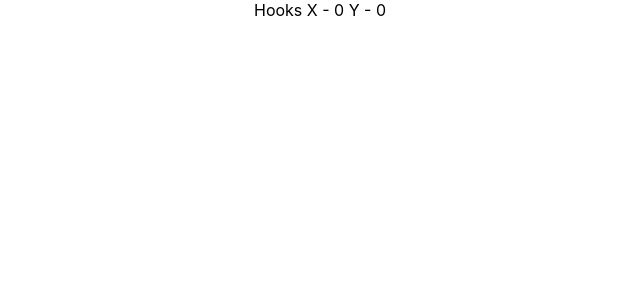
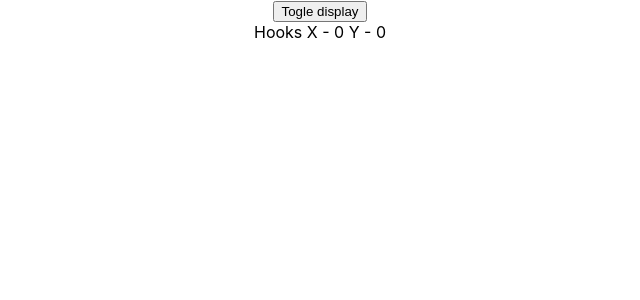
Before and after one commit to Filipe-vilela-felix/tutorial-react, a React (Create React App) app in the folder hello-world/: page / in a window 1280 px wide. Shown: the top 300 px of the page, without its empty margins (320-960 px from the left). Built offline with nearby package versions, Linux system fonts and the light colour scheme.

Commit message:
Hooks - useEffect with cleanup

```diff
--- a/hello-world/src/App.js
+++ b/hello-world/src/App.js
@@ -1,12 +1,14 @@
 import './App.css';
 import ClassMouse from './components/ClassMouse';
 import HookMouse from './components/HookMouse';
+import MouseCountainer from './components/MouseCountainer';
 
 function App() {
   return (
     <div className="App">
-      {/*<ClassMouse />*/}
-      <HookMouse />
+      {/* <ClassMouse /> */}
+      {/* <HookMouse /> */}
+      <MouseCountainer />
     </div>
   );
 }
--- a/hello-world/src/components/ClassMouse.js
+++ b/hello-world/src/components/ClassMouse.js
@@ -17,6 +17,10 @@
         window.addEventListener('mousemove', this.logMousePosition)
     }
 
+    componentWillUnmount() {
+        window.removeEventListener('mousemove', this.logMousePosition)
+    }
+
     render() {
         return (
             <div>
--- a/hello-world/src/components/HookMouse.js
+++ b/hello-world/src/components/HookMouse.js
@@ -10,9 +10,21 @@
         setY(e.clientY)
     }
 
+{/*
+     useEffect(() => {
+        console.log("useEffect called")
+        window.addEventListener("mousemove", logMousePosition)
+    }, [])
+*/}
+
     useEffect(() => {
         console.log("useEffect called")
         window.addEventListener("mousemove", logMousePosition)
+
+        return () => {
+            console.log("Component unmouting code")
+            window.removeEventListener('mousemove', logMousePosition)
+        }
     }, [])
 
     return (
--- /dev/null
+++ b/hello-world/src/components/MouseCountainer.js
@@ -0,0 +1,14 @@
+import React, { useState } from 'react'
+import HookMouse from './HookMouse'
+
+function MouseCountainer() {
+    const [display, setDisplay] = useState(true)
+    return (
+        <div>
+            <button onClick={() => setDisplay(!display)}>Togle display</button>
+            {display && <HookMouse />}
+        </div>
+    )
+}
+
+export default MouseCountainer
```
Also changed, not shown: 1 other file (tests, documents, lock files or other folders).
